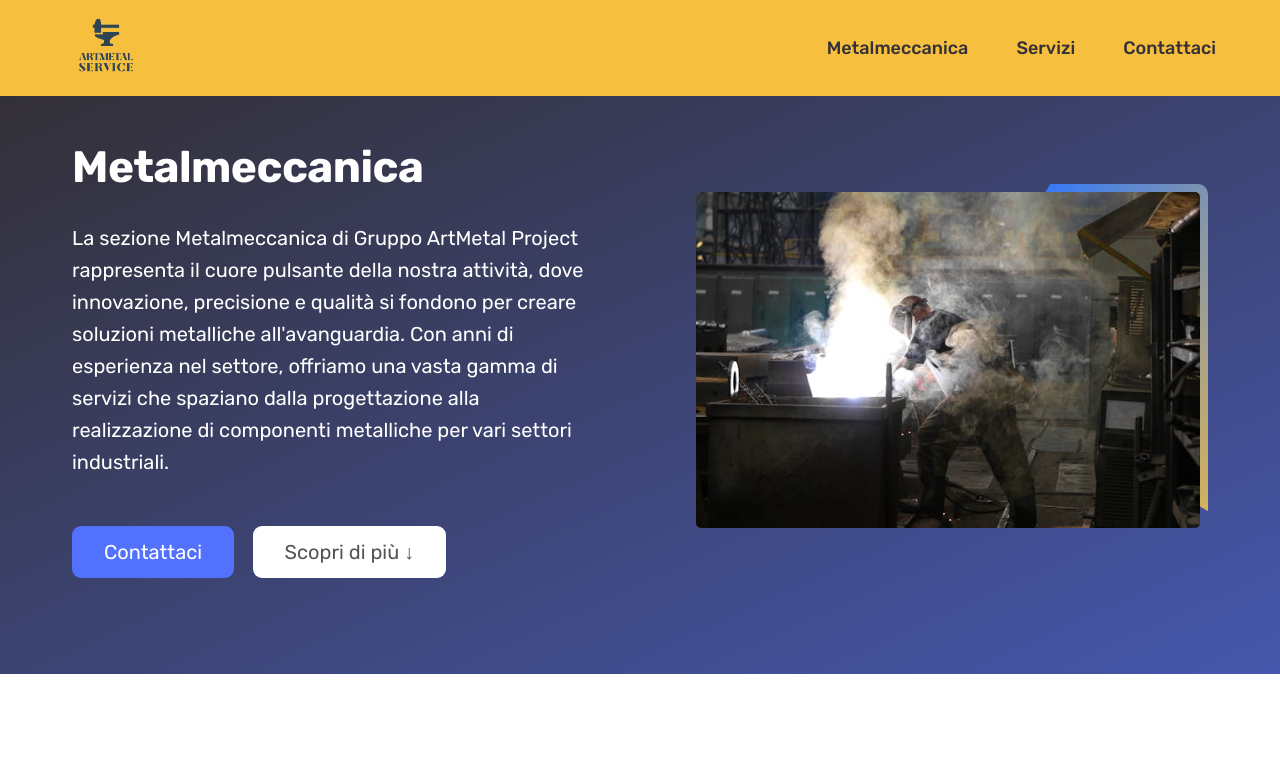
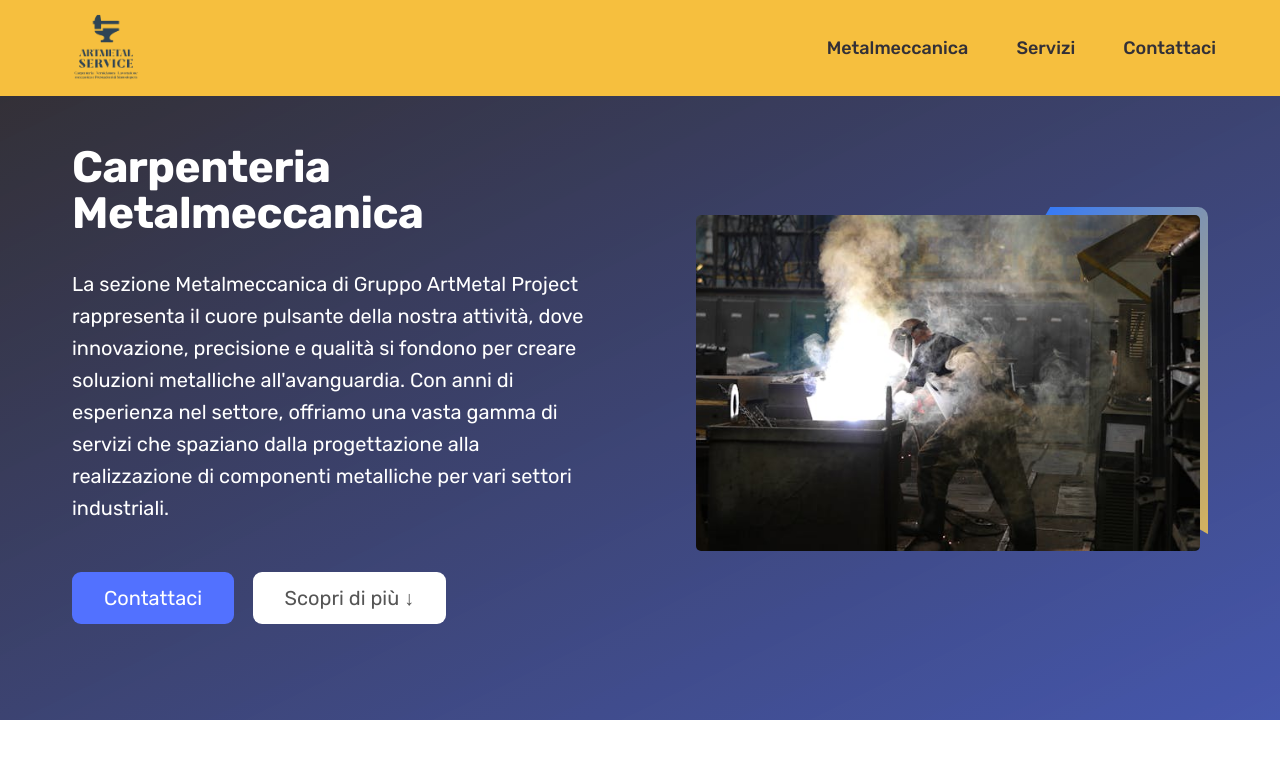
Before and after one commit to MagicGionson93/artmetalproject, a plain HTML site: page metalmeccanica.html in a window 1280 px wide. Shown: the top 767 px of the page. Drawn offline with nearby package versions, Linux system fonts and the light colour scheme.

```diff
--- a/metalmeccanica.html
+++ b/metalmeccanica.html
@@ -25,7 +25,7 @@
   <body>
     <header class="header">
       <a href="index.html" class="main-nav-link">
-        <img class="logo" src="img/logo/Logo Final-04.png" alt="Gruppo ArtMetal logo" />
+        <img class="logo" src="img/logo/logo bgeraser.png" alt="Gruppo ArtMetal logo" />
 
       </a>
       <nav class="main-nav">
@@ -52,7 +52,7 @@
         <div class="hero">
           <div class="hero-text-box">
             <h1 class="heading-primary">
-              Metalmeccanica
+              Carpenteria Metalmeccanica
 
             </h1>
             <p class="hero-description">
```
Also changed, not shown: index.html (+1 -1 lines), img/logo/logo bgeraser.png (added), 1 other file.
